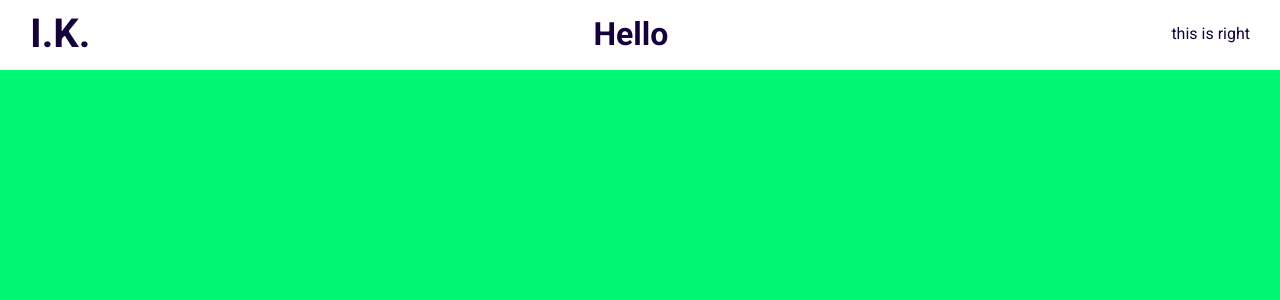
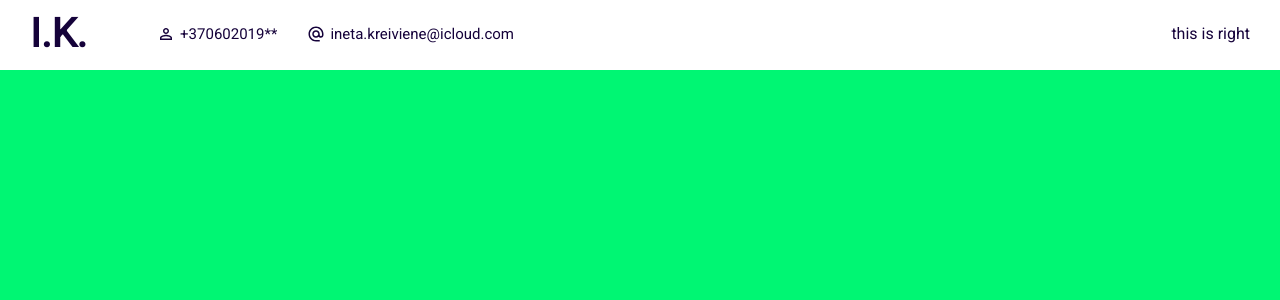
Before and after one commit to INKR1/my_react_portfolio, a React (Create React App) app in the folder my-portfolio/: page / in a window 1280 px wide. Shown: the top 300 px of the page. Built offline with nearby package versions, Linux system fonts and the light colour scheme.

Commit message:
contacts and icons in topbar

```diff
--- a/my-portfolio/package.json
+++ b/my-portfolio/package.json
@@ -3,6 +3,11 @@
   "version": "0.1.0",
   "private": true,
   "dependencies": {
+    "@emotion/react": "^11.9.3",
+    "@emotion/styled": "^11.9.3",
+    "@material-ui/core": "^4.12.4",
+    "@mui/icons-material": "^5.8.4",
+    "@mui/material": "^5.8.7",
     "@testing-library/jest-dom": "^5.16.4",
     "@testing-library/react": "^13.3.0",
     "@testing-library/user-event": "^13.5.0",
--- a/my-portfolio/public/index.html
+++ b/my-portfolio/public/index.html
@@ -4,7 +4,7 @@
     <meta charset="utf-8" />
     <meta name="viewport" content="width=device-width, initial-scale=1" />
     <meta name="description" content="Web site created using create-react-app"/>
-    <link href="https://fonts.googleapis.com/css2?family=Roboto:ital,wght@0,100;0,300;0,400;0,500;0,700;0,900;1,100&display=swap" rel="stylesheet">
+    <link href="https://fonts.googleapis.com/css2?family=Roboto:ital,wght@0,100;200;300;400;500;600;700;900&display=swap" rel="stylesheet">
     <title>React Portfolio Website</title>
     <style>
       * {
--- a/my-portfolio/src/components/topbar/Topbar.jsx
+++ b/my-portfolio/src/components/topbar/Topbar.jsx
@@ -1,4 +1,5 @@
 import "./topbar.scss";
+import {PersonOutline, AlternateEmail} from "@mui/icons-material";
 
 export default function Topbar() {
   return (
@@ -6,8 +7,15 @@ export default function Topbar() {
       <div className="wrapper">
         <div className="left">
           <a href="#intro" className="logo">I.K.</a>
+          <div className="itemContainer">
+          <PersonOutline className="icon"/>
+          <span>+370602019**</span>
+          </div>
+          <div className="itemContainer">
+          <AlternateEmail className="icon"/>
+          <span>ineta.kreiviene@icloud.com</span>
+          </div>
         </div>
-        <h1>Hello</h1>
         <div className="right">
         this is right
         </div>
--- a/my-portfolio/src/components/topbar/topbar.scss
+++ b/my-portfolio/src/components/topbar/topbar.scss
@@ -7,7 +7,7 @@
     color: $mainColor;
     position: fixed;
     top: 0;
-    z-index: 2;
+    z-index: 3;
 
     .wrapper{
         padding: 10px 30px;
@@ -16,12 +16,31 @@
         justify-content: space-between;
 
         .left{
+            display: flex;
+            align-items: center;
 
             .logo{
                 font-size: 40px;
                 font-weight: 700;
                 text-decoration: none;
                 color: inherit;
+                margin-right: 40px;
+            }
+
+            .itemContainer{
+                display: flex;
+                align-items: center;
+                margin-left: 30px;
+
+                .icon{
+                    font-size: 18px;
+                    margin-right: 5px;
+                }
+
+                span{
+                    font-size: 15px;
+                    font-weight: 500;
+                }
             }
         }
     }
```
Also changed, not shown: 1 other file (tests, documents, lock files or other folders).
